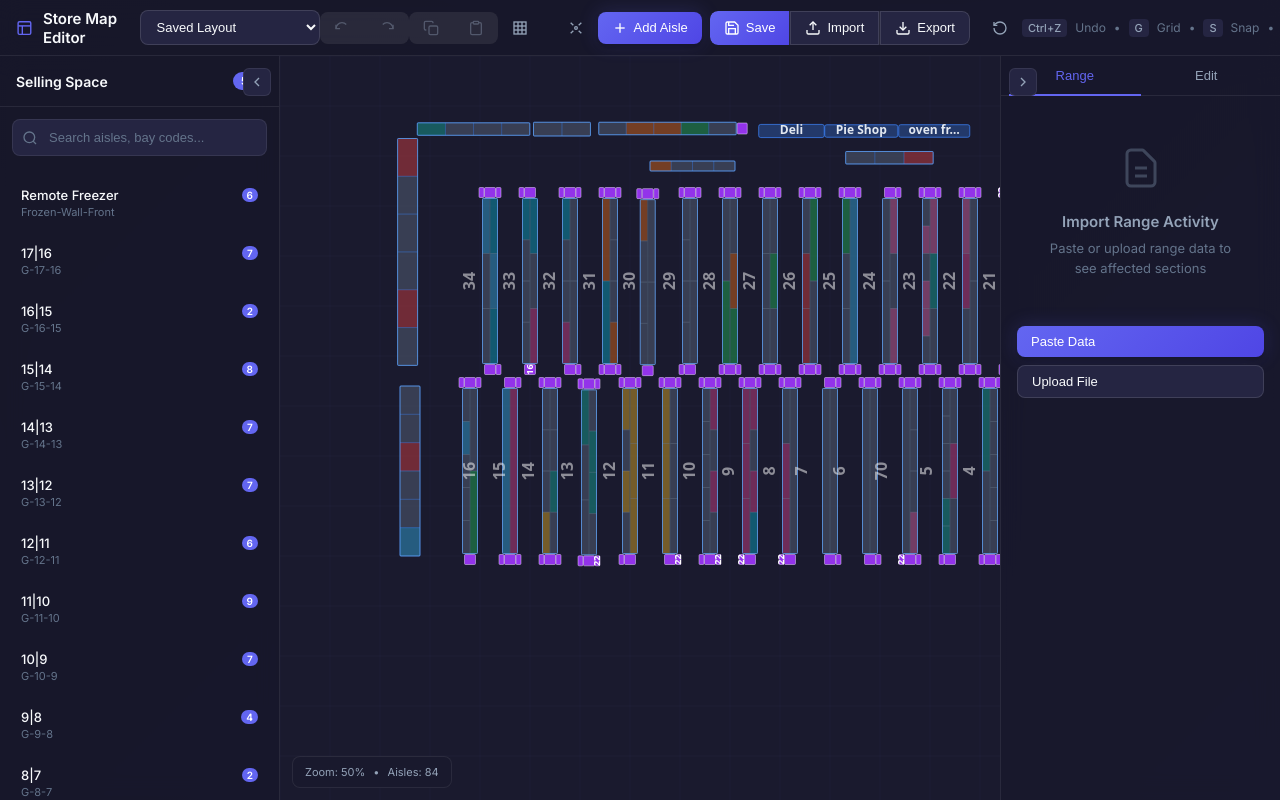
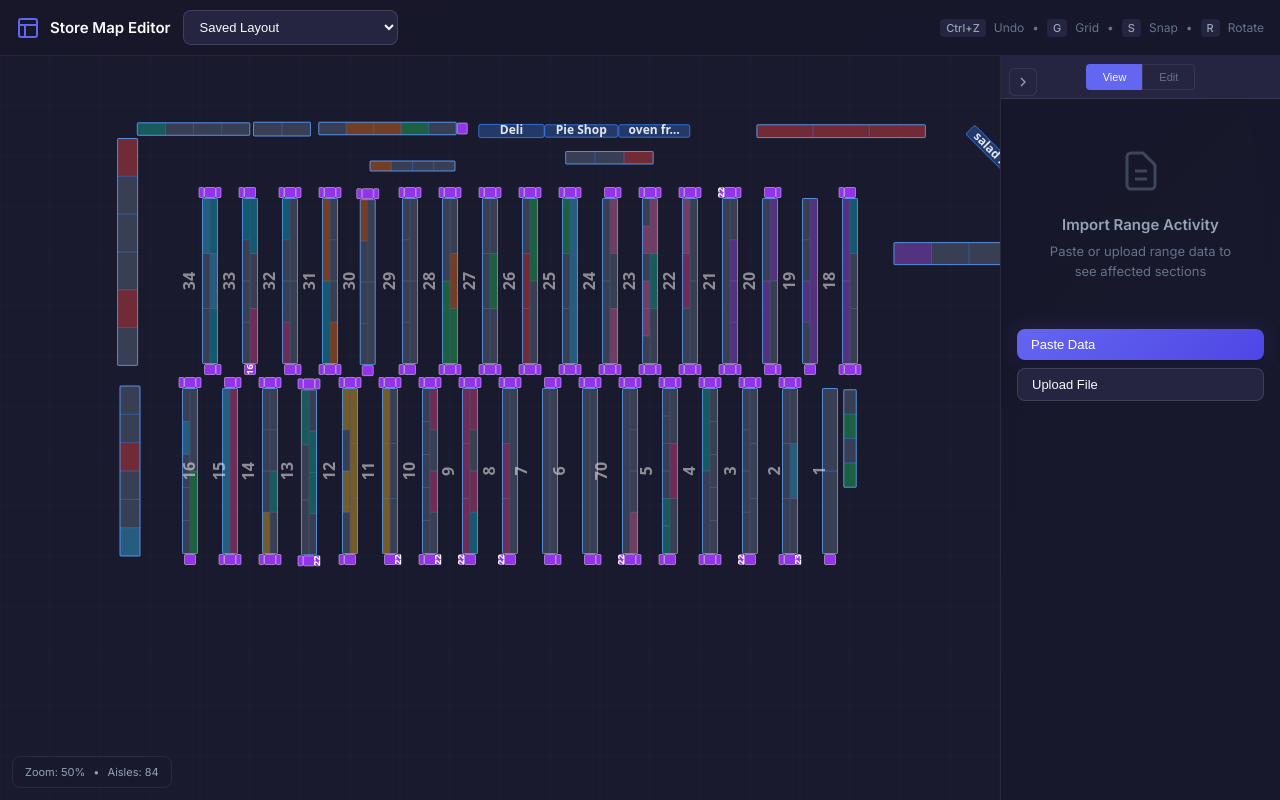
Before and after one commit to Daave2/map, a React (Vite) app: page / in a window 1280 px wide. Built offline with nearby package versions, Linux system fonts and the light colour scheme.

Commit message:
feat: Add view/edit mode toggle to conditionally render UI components and toolbar actions.

```diff
--- a/src/App.css
+++ b/src/App.css
@@ -975,6 +975,49 @@ body {
 }
 
 /* ============================================
+   Mode Toggle (View/Edit)
+   ============================================ */
+
+.mode-toggle {
+  display: flex;
+  justify-content: center;
+  padding: 8px;
+  background: var(--bg-tertiary);
+  border-bottom: 1px solid var(--border-color);
+}
+
+.mode-btn {
+  padding: 6px 16px;
+  background: transparent;
+  border: 1px solid var(--border-color);
+  color: var(--text-muted);
+  font-size: 11px;
+  font-weight: 500;
+  cursor: pointer;
+  transition: all var(--transition-fast);
+}
+
+.mode-btn:first-child {
+  border-radius: 4px 0 0 4px;
+  border-right: none;
+}
+
+.mode-btn:last-child {
+  border-radius: 0 4px 4px 0;
+}
+
+.mode-btn:hover {
+  color: var(--text-primary);
+  background: var(--bg-hover);
+}
+
+.mode-btn.active {
+  color: var(--text-primary);
+  background: var(--accent-primary);
+  border-color: var(--accent-primary);
+}
+
+/* ============================================
    Range Panel
    ============================================ */
 
--- a/src/App.tsx
+++ b/src/App.tsx
@@ -56,6 +56,9 @@ function App() {
   const [activeTab, setActiveTab] = useState<'range' | 'edit'>('range');
   const [rangeData, setRangeData] = useState<RangeActivity[]>([]);
   const [selectedRangeCategory, setSelectedRangeCategory] = useState<string | null>(null);
+
+  // App Mode: 'view' (default - clean, no editing) or 'edit' (full editor)
+  const [appMode, setAppMode] = useState<'view' | 'edit'>('view');
 
   // Get selected range activity for details panel
   const selectedRangeActivity = rangeData.find(r => r.category === selectedRangeCategory) || null;
@@ -359,9 +362,12 @@ function App() {
         onToggleGrid={handleToggleGrid}
         onToggleSnap={handleToggleSnap}
         onSetGridSize={handleSetGridSize}
+        appMode={appMode}
       />
 
       <div className="main-content">
+        {/* Left sidebar - only in edit mode */}
+        {appMode === 'edit' && (
           <aside className={`sidebar left-sidebar ${leftSidebarCollapsed ? 'collapsed' : ''}`}>
             <button
               className="sidebar-toggle"
@@ -386,6 +392,7 @@ function App() {
               />
             )}
           </aside>
+        )}
 
         <main className="canvas-area">
           <MapCanvas
@@ -418,6 +425,42 @@ function App() {
           </button>
           {!rightSidebarCollapsed && (
             <>
+              {/* Mode toggle - subtle at top */}
+              <div className="mode-toggle">
+                <button
+                  className={`mode-btn ${appMode === 'view' ? 'active' : ''}`}
+                  onClick={() => setAppMode('view')}
+                >
+                  View
+                </button>
+                <button
+                  className={`mode-btn ${appMode === 'edit' ? 'active' : ''}`}
+                  onClick={() => setAppMode('edit')}
+                >
+                  Edit
+                </button>
+              </div>
+
+              {appMode === 'view' ? (
+                /* View Mode: Clean Range panel only */
+                <>
+                  <RangePanel
+                    rangeData={rangeData}
+                    onImport={setRangeData}
+                    onClear={() => { setRangeData([]); setSelectedRangeCategory(null); }}
+                    selectedCategory={selectedRangeCategory}
+                    onSelectCategory={setSelectedRangeCategory}
+                  />
+                  {selectedRangeActivity && (
+                    <RangeDetails
+                      activity={selectedRangeActivity}
+                      onClose={() => setSelectedRangeCategory(null)}
+                    />
+                  )}
+                </>
+              ) : (
+                /* Edit Mode: Tabs for Range/Aisle editing */
+                <>
                   <div className="sidebar-tabs">
                     <button
                       className={`sidebar-tab ${activeTab === 'range' ? 'active' : ''}`}
@@ -429,7 +472,7 @@ function App() {
                       className={`sidebar-tab ${activeTab === 'edit' ? 'active' : ''}`}
                       onClick={() => setActiveTab('edit')}
                     >
-                  Edit
+                      Aisle
                     </button>
                   </div>
 
@@ -459,6 +502,8 @@ function App() {
                   )}
                 </>
               )}
+            </>
+          )}
         </aside>
       </div>
 
--- a/src/components/Toolbar.tsx
+++ b/src/components/Toolbar.tsx
@@ -23,6 +23,8 @@ interface ToolbarProps {
     onToggleGrid: () => void;
     onToggleSnap: () => void;
     onSetGridSize: (size: number) => void;
+    // App mode for hiding edit controls
+    appMode?: 'view' | 'edit';
 }
 
 export const Toolbar: React.FC<ToolbarProps> = ({
@@ -45,6 +47,7 @@ export const Toolbar: React.FC<ToolbarProps> = ({
     onToggleGrid,
     onToggleSnap,
     onSetGridSize,
+    appMode = 'edit',
 }) => {
     return (
         <div className="toolbar">
@@ -69,6 +72,9 @@ export const Toolbar: React.FC<ToolbarProps> = ({
                 </select>
             </div>
 
+            {/* Edit-only controls */}
+            {appMode === 'edit' && (
+                <>
                     {/* Undo/Redo Section */}
                     <div className="toolbar-section">
                         <div className="btn-group">
@@ -215,6 +221,8 @@ export const Toolbar: React.FC<ToolbarProps> = ({
                             </svg>
                         </button>
                     </div>
+                </>
+            )}
 
             <div className="toolbar-section toolbar-help">
                 <div className="help-hint">
```
Lines whose indentation alone changed are shown as unchanged.
